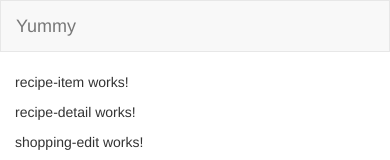
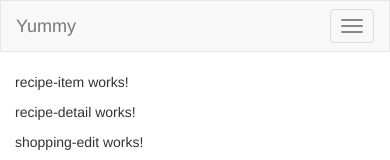
Before and after one commit to davidisgeek/yummy, an Angular app: page / in a window 390 px wide. Shown: the top 160 px of the page. Built offline with nearby package versions, Linux system fonts and the light colour scheme.

Commit message:
Navigation header is now responsive

```diff
--- a/src/app/header/header.component.html
+++ b/src/app/header/header.component.html
@@ -1,10 +1,12 @@
 <nav class="navbar navbar-default">
     <div class="container-fluid">
         <div class="navbar-header">
-            <a href="#" class="navbar-brand">Yummy</a>
+            <button type="button" class="navbar-toggle" (click)="collapsed = !collapsed">
+                <span class="icon-bar" *ngFor="let iconBar of [1, 2, 3]"></span>
+            </button>
+            <a routerLink="/" class="navbar-brand">Yummy</a>
         </div>
-
-        <div class="collapse navbar-collapse">
+        <div class="navbar-collapse" [class.collapse]="collapsed" (window:resize)="collapsed = true">
             <ul class="nav navbar-nav">
                 <li><a href="#">Recipes</a></li>
                 <li><a href="#">Shopping List</a></li>
--- a/src/app/header/header.component.ts
+++ b/src/app/header/header.component.ts
@@ -6,5 +6,5 @@
 })
 
 export class HeaderComponent {
-
+    collapsed = true;
 }
```
